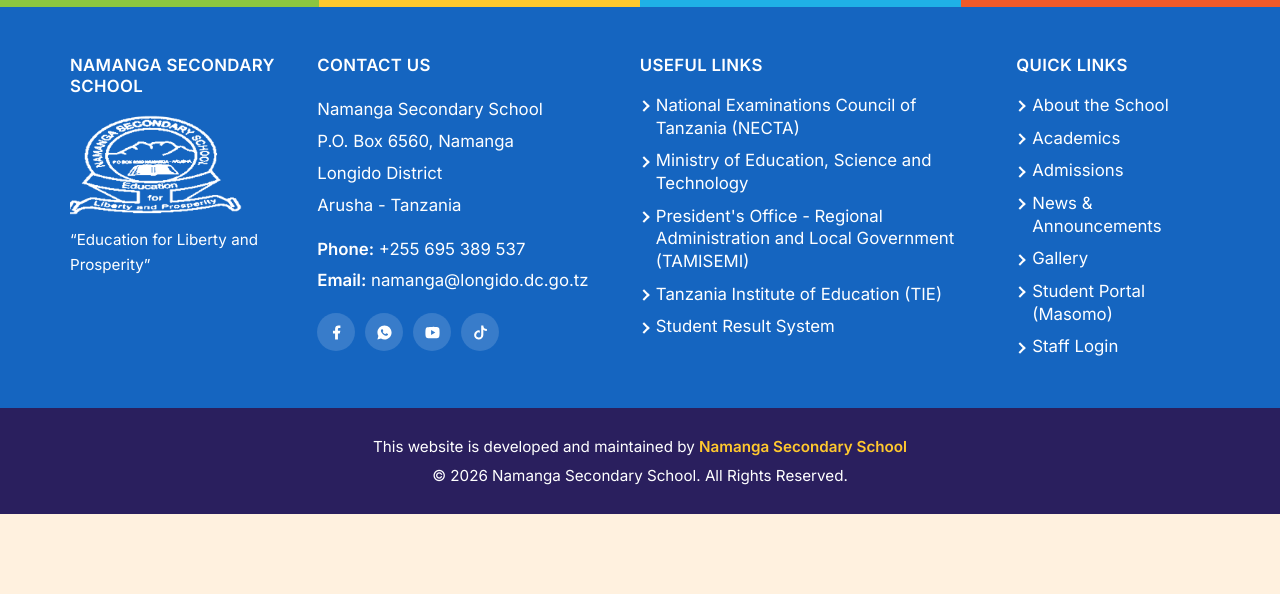
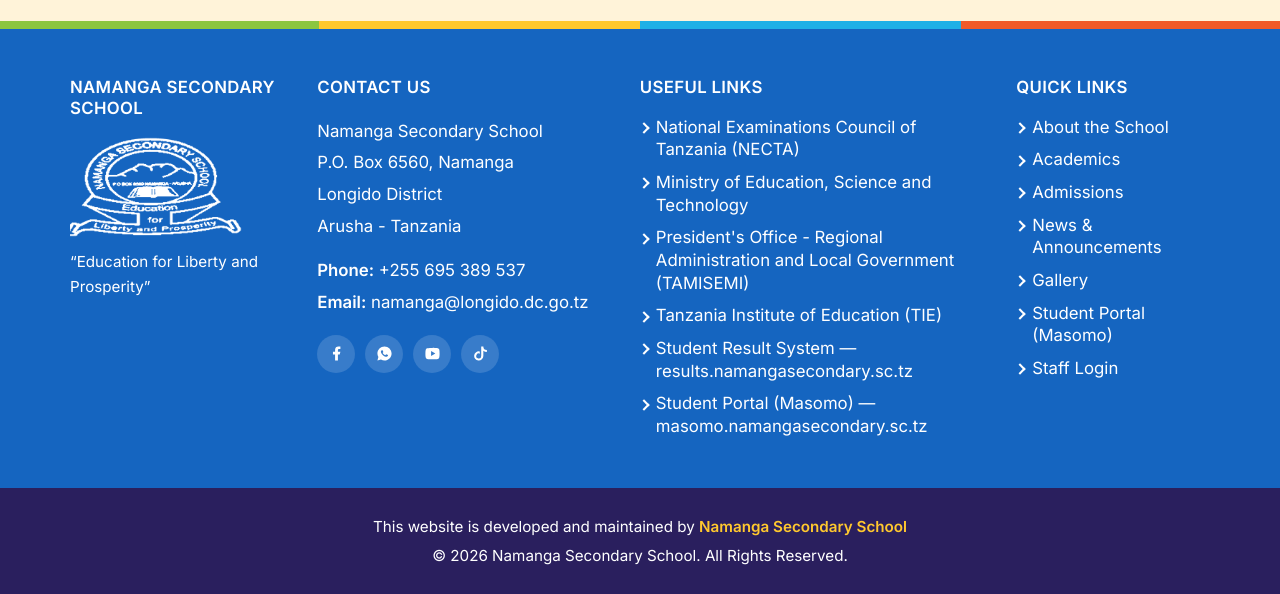
Before and after one commit to massawes/barakanamanga, a PHP site: page /index.php in a window 1280 px wide. Shown: the part 2871-3465 px from the top of the page. Before the commit the page ends 3385 px from the top, so only its background shows below. Run offline with PHP 8.4, Linux system fonts and the light colour scheme; data that the repository does not hold is empty.

Commit message:
Show the Student Portal and Results addresses (masomo./results.namangasecondary.sc.tz) on the home page and in the footer
Co-Authored-By: Claude Opus 5.5 <noreply@anthropic.com>
Claude-Session: https://claude.ai/code/session_019RmwvzZKKxvMmWQ149YSYf

```diff
--- a/includes/footer.php
+++ b/includes/footer.php
@@ -29,7 +29,8 @@
                 <li><a href="https://www.moe.go.tz" target="_blank" rel="noopener">Ministry of Education, Science and Technology</a></li>
                 <li><a href="https://www.tamisemi.go.tz" target="_blank" rel="noopener">President's Office - Regional Administration and Local Government (TAMISEMI)</a></li>
                 <li><a href="https://www.tie.go.tz" target="_blank" rel="noopener">Tanzania Institute of Education (TIE)</a></li>
-                <li><a href="https://results.namangasecondary.sc.tz" target="_blank" rel="noopener">Student Result System</a></li>
+                <li><a href="https://results.namangasecondary.sc.tz" target="_blank" rel="noopener">Student Result System &mdash; results.namangasecondary.sc.tz</a></li>
+                <li><a href="https://masomo.namangasecondary.sc.tz">Student Portal (Masomo) &mdash; masomo.namangasecondary.sc.tz</a></li>
             </ul>
         </div>
 
--- a/index.php
+++ b/index.php
@@ -34,9 +34,9 @@ $head = ['photo' => 'mtesigwa.jpg', 'name' => 'Mr. Mtesigwa N. Missana', 'role'
 
 // Quick links for parents, students and visitors.
 $quickLinks = [
-    ['https://results.namangasecondary.sc.tz', 'results', 'Student Results', 'Term and examination results for parents and students.'],
+    ['https://results.namangasecondary.sc.tz', 'results', 'Student Results', 'Term and examination results for parents and students. results.namangasecondary.sc.tz'],
     [site_link('admissions.php'), 'students', 'Admissions', 'Joining Form One: selection, reporting and requirements.'],
-    [other_site_home(), 'notes', 'Student Portal', 'Free notes, past papers and practicals (Masomo).'],
+    [other_site_home(), 'notes', 'Student Portal', 'Free notes, past papers and practicals. masomo.namangasecondary.sc.tz'],
     [site_link('results.php'), 'star', 'NECTA Results', 'Our Form Two (FTNA) and Form Four (CSEE) results.'],
 ];
 
```
